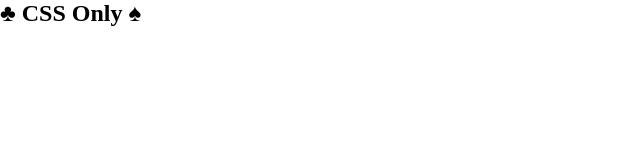
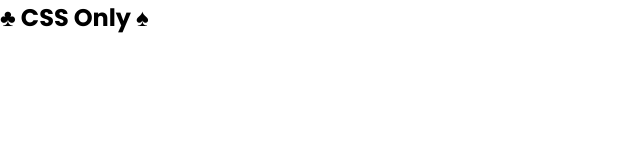
Before and after one commit to GolovanovAlex/CSS-Text-Animation, a plain HTML site: page index.html in a window 1280 px wide. Shown: the full height of the page, 0-640 px from the left. Drawn offline with Linux system fonts and the light colour scheme.

Commit message:
import fonts

```diff
--- a/style.css
+++ b/style.css
@@ -1,5 +1,10 @@
+@import url('https://fonts.googleapis.com/css2?family=Poppins:wght@300;400;500;600;700&display=swap');
+
 * {
   padding: 0;
   margin: 0;
   box-sizing: border-box;
 }
+body {
+  font-family: 'Poppins', sans-serif;
+}
```
